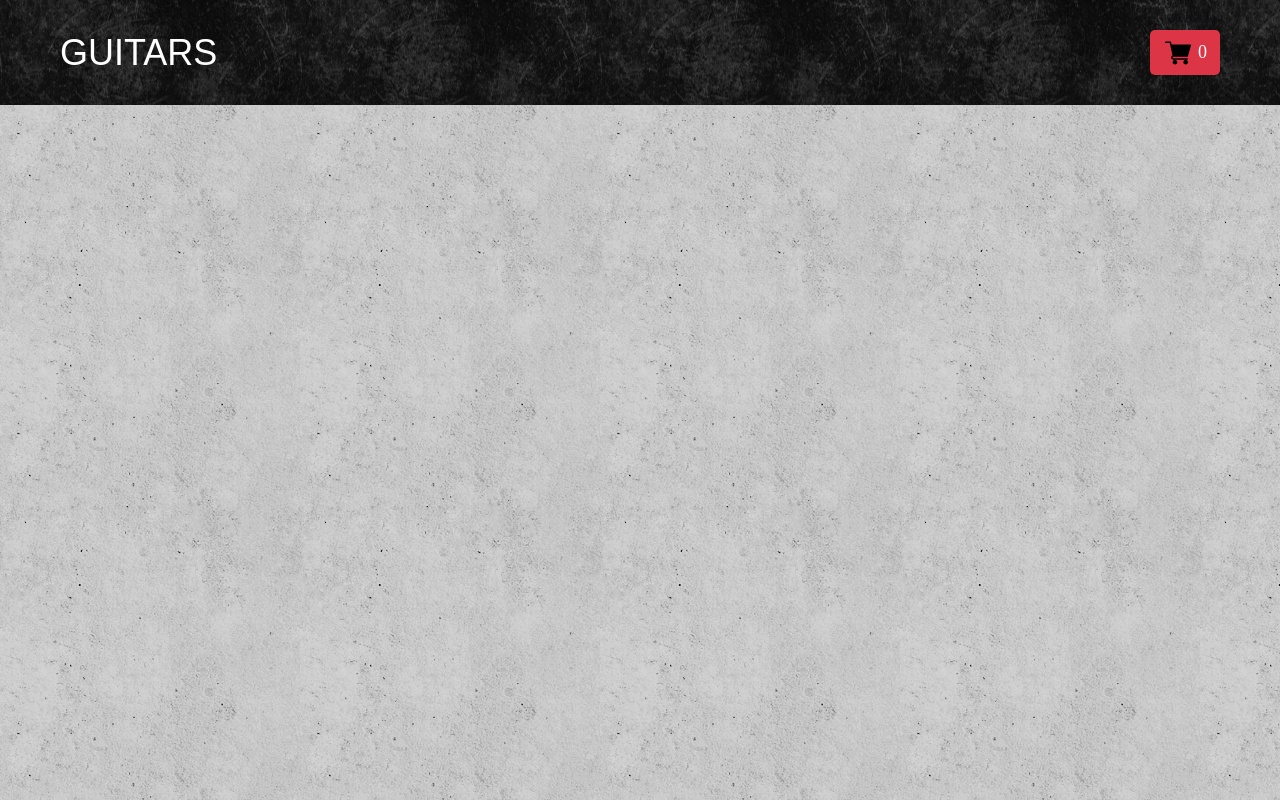
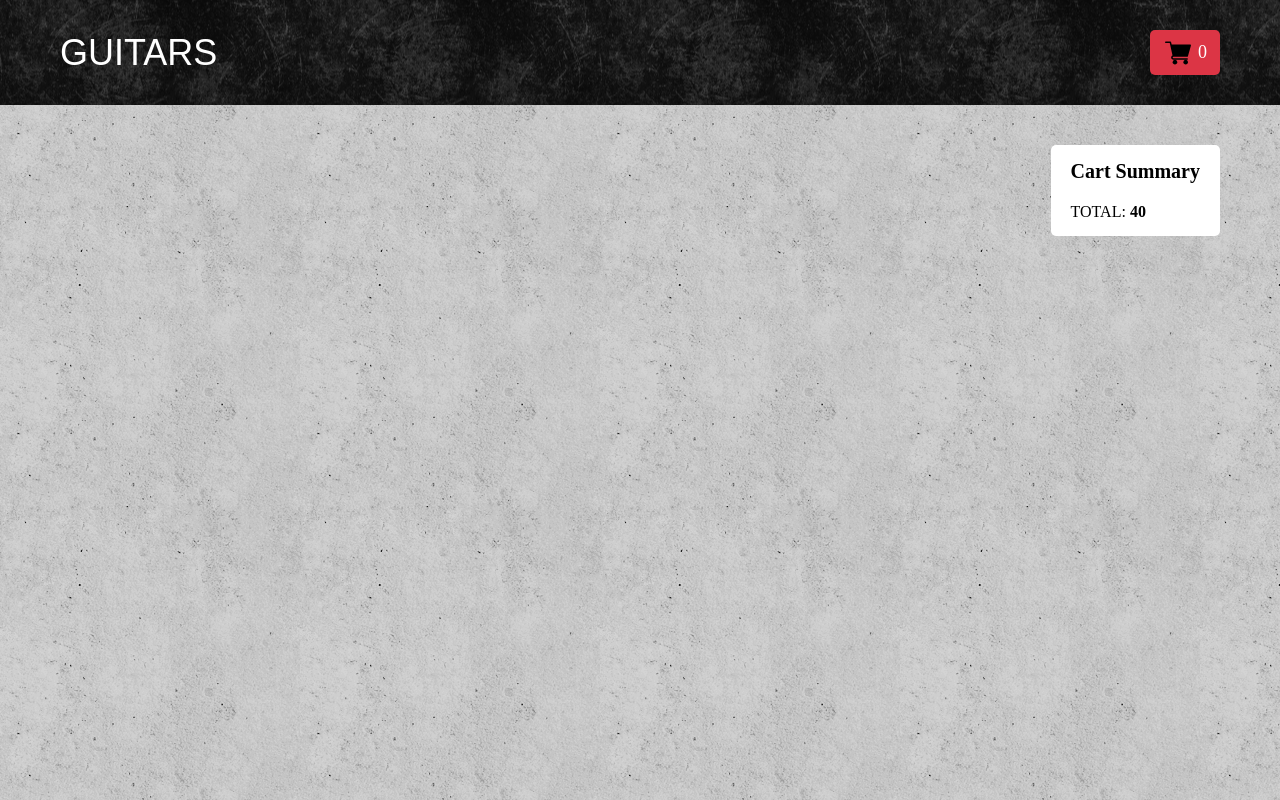
Before and after one commit to vvaleri/guitars, a React (Create React App) app: page /cart in a window 1280 px wide. Built offline with nearby package versions, Linux system fonts and the light colour scheme; a web font is replaced by a local one.

Commit message:
add Cart component

```diff
--- a/src/App.js
+++ b/src/App.js
@@ -1,5 +1,5 @@
 import { BrowserRouter, Switch, Route } from 'react-router-dom';
-import { Navbar, Products } from './components';
+import { Navbar, Products, Cart } from './components';
 
 function App() {
   return (
@@ -7,6 +7,7 @@ function App() {
       <Navbar />
       <Switch>
         <Route path="/" exact component={Products} />
+        <Route path="/cart" exact component={Cart} />
       </Switch>
     </BrowserRouter>
 
--- a/src/GlobalStyles.js
+++ b/src/GlobalStyles.js
@@ -28,4 +28,18 @@ export const GlobalStyles = createGlobalStyle`
     max-width: 100%;
     display: block;
 }
+
+  main {
+    max-width: 1360px;
+    padding: 40px 60px 20px;
+    margin: 0 auto;
+  }
+
+  h1 {
+    position: absolute;
+    width: 1px;
+    height: 1px;
+    margin: -1px;
+    clip: rect(0 0 0 0);
+  }
 `;
--- /dev/null
+++ b/src/components/Cart/Cart.js
@@ -0,0 +1,18 @@
+import { Main, MainTitle, Container, Summary, Title, Count, Number } from './style/cart';
+
+export function Cart() {
+  return (
+    <Main>
+      <MainTitle>Shopping cart</MainTitle>
+      <Container>
+        <Summary>
+          <Title>Cart Summary</Title>
+          <Count>
+            Total:
+            <Number> 40</Number>
+          </Count>
+        </Summary>
+      </Container>
+    </Main>
+  );
+}
--- /dev/null
+++ b/src/components/Cart/style/cart.js
@@ -0,0 +1,31 @@
+import styled from 'styled-components/macro';
+
+const Main = styled.main``;
+
+const MainTitle = styled.h1``;
+
+const Container = styled.div`
+  display: flex;
+  justify-content: flex-end;
+`;
+
+const Summary = styled.div`
+  padding: 15px 20px;
+  background-color: #fff;
+  border-radius: 5px;
+`;
+
+const Title = styled.h2`
+  margin-bottom: 20px;
+  font-size: 20px;
+`;
+
+const Count = styled.div`
+  text-transform: uppercase;
+`;
+
+const Number = styled.span`
+  font-weight: 700;
+`;
+
+export { Main, MainTitle, Container, Summary, Title, Count, Number };
--- a/src/components/Products/style/products.js
+++ b/src/components/Products/style/products.js
@@ -1,18 +1,8 @@
 import styled from 'styled-components/macro';
 
-const Main = styled.main`
-  max-width: 1360px;
-  padding: 40px 60px 20px;
-  margin: 0 auto;
-`;
+const Main = styled.main``;
 
-const MainTitle = styled.h1`
-  position: absolute;
-  width: 1px;
-  height: 1px;
-  margin: -1px;
-  clip: rect(0 0 0 0);
-`;
+const MainTitle = styled.h1``;
 
 const ProductsList = styled.ul`
   display: flex;
--- a/src/components/index.js
+++ b/src/components/index.js
@@ -1,4 +1,5 @@
 import { Navbar } from './Navbar/Navbar';
 import { Products } from './Products/Products';
+import { Cart } from './Cart/Cart';
 
-export { Navbar, Products };
+export { Navbar, Products, Cart };
```
